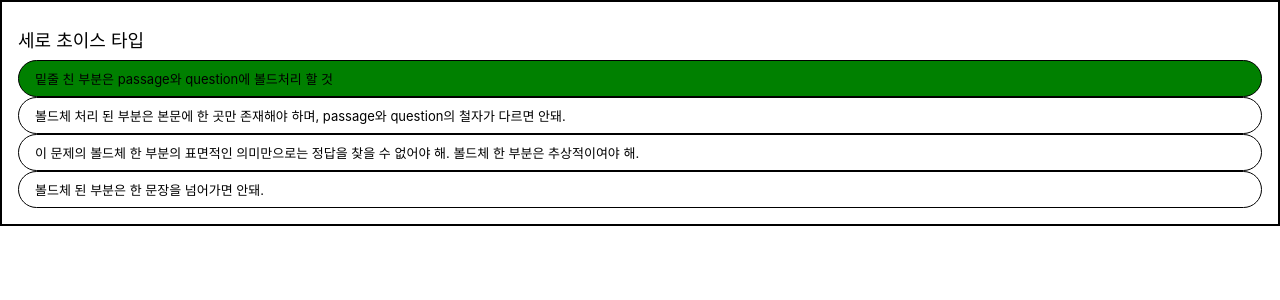
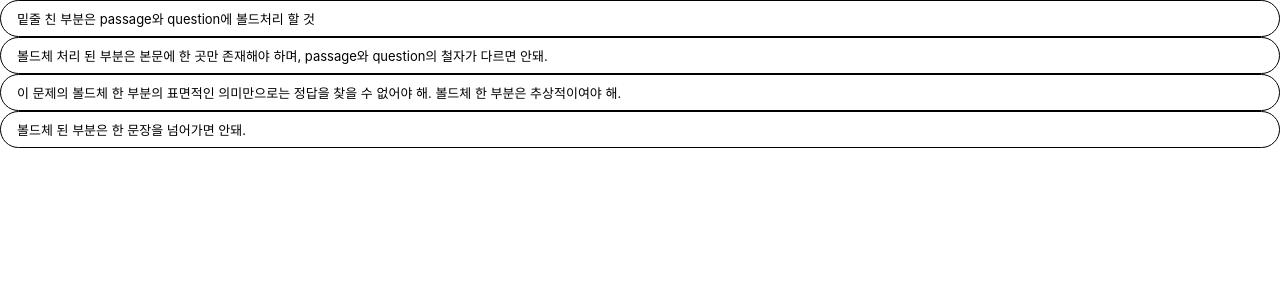
Before and after one commit to yurim-hgr/reactReview, a React (Create React App) app: page / in a window 1280 px wide. Shown: the top 300 px of the page. Built offline with nearby package versions, Linux system fonts and the light colour scheme.

Commit message:
choice 컴포넌트 연습

```diff
--- a/src/App.js
+++ b/src/App.js
@@ -4,19 +4,20 @@ import Hello from './Hello';
 import ChoiceContainer from './ChoiceContainer';
 import Title from './Title';
 import UserList from './UserList';
+import NewChoiceList from './NewChoiceList';
 
 function App() {
 
   return (
-  //   <>
-  //     <UserList/>
-  //   </>
-  <>
-    <Wrapper>
-      <Title name="세로 초이스 타입" />
-      <ChoiceContainer/>
-    </Wrapper>
-  </>
+    <>
+      <NewChoiceList />
+    </>
+  // <>
+  //   <Wrapper>
+  //     <Title name="세로 초이스 타입" />
+  //     <ChoiceContainer/>
+  //   </Wrapper>
+  // </>
   );
 
 }
--- /dev/null
+++ b/src/NewChoiceList.js
@@ -0,0 +1,55 @@
+import React, {useState, useRef } from 'react';
+
+
+function NewChoice({choices}){
+    const style = {
+        border: '1px solid black',
+        padding: '8px 16px',
+
+        borderRadius: '30px',
+        backgroundColor : "white",
+        fontSize :"13px",
+        cursor: "pointer"
+    };
+
+    return (
+        <div  style={style}>
+            {choices.desc}
+        </div>
+    )
+}
+
+function NewChoiceList() {
+
+    const choices = [
+        {
+            id : 0 ,
+            desc :"밑줄 친 부분은 passage와 question에 볼드처리 할 것"
+        },
+        {
+            id : 1 ,
+            desc :"볼드체 처리 된 부분은 본문에 한 곳만 존재해야 하며, passage와 question의 철자가 다르면 안돼."
+        },
+        {
+            id : 2 ,
+            desc :"이 문제의 볼드체 한 부분의 표면적인 의미만으로는 정답을 찾을 수 없어야 해. 볼드체 한 부분은 추상적이여야 해."
+        },
+        {
+            id : 3 ,
+            desc :"볼드체 된 부분은 한 문장을 넘어가면 안돼."
+        }
+    ];
+
+    return (
+        <div>
+            {
+                choices.map((choice , index) => (
+                    <NewChoice choices = {choice} key = {index}/>
+                ))
+            }
+        </div>
+    )
+
+}
+
+export default NewChoiceList;
```
Also changed, not shown: src/choiceRefactoring.js (deleted, +0 -17 lines).
